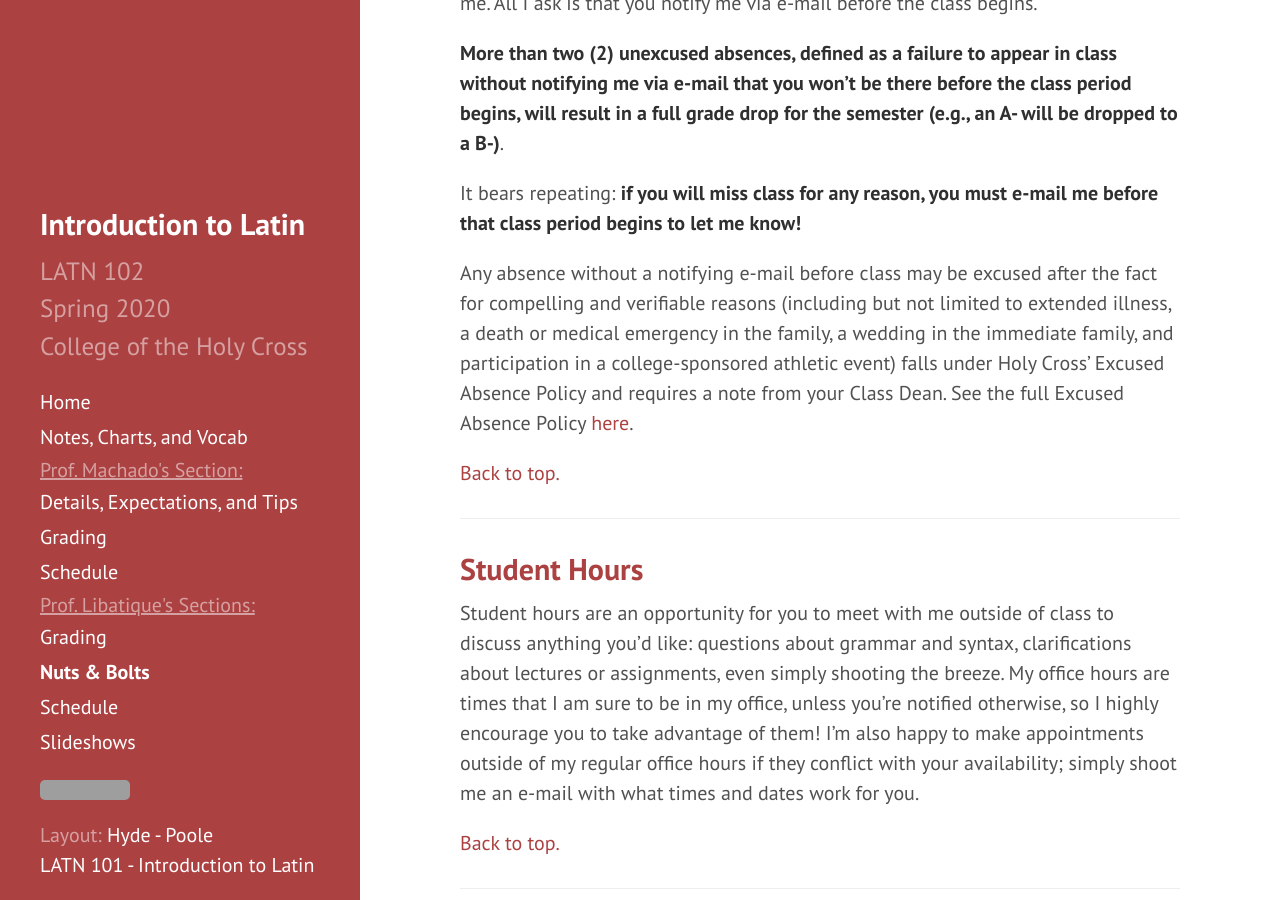
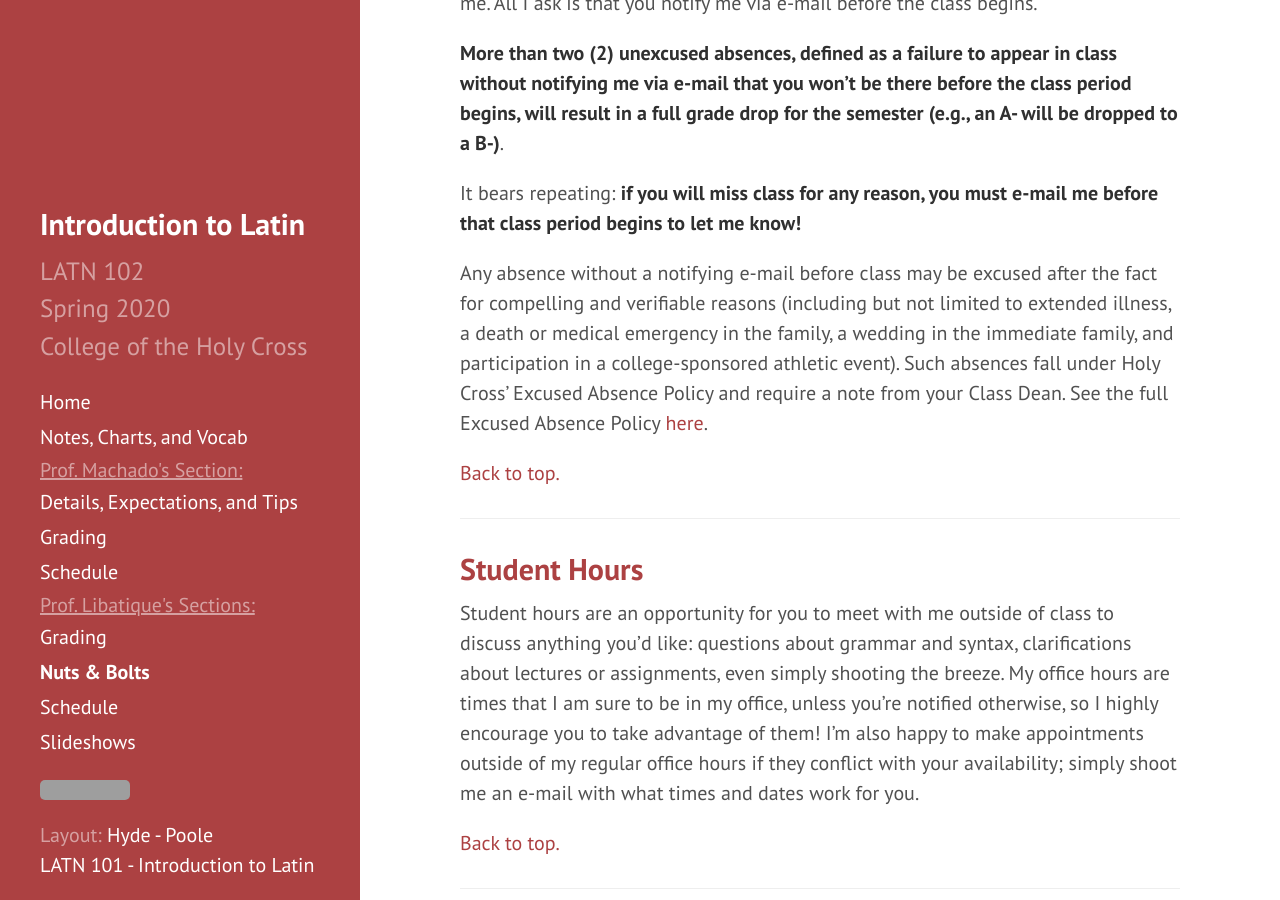
Before and after one commit to DLibatique/LATN102-S20, a Jekyll site: the page built from _pages/nuts-DL.md, in a window 1280 px wide and 900 px high, scrolled down 1353 px. Built offline with Jekyll 4.4.1, drawn with Linux system fonts in a browser that asks for light colours; grey boxes are pictures that could not be loaded.

Commit message:
updated attendance policy

```diff
--- a/_pages/nuts-DL.md
+++ b/_pages/nuts-DL.md
@@ -30,7 +30,7 @@ If you must miss a class meeting for any reason, please inform me as soon as you
 
 It bears repeating: **if you will miss class for any reason, you must e-mail me before that class period begins to let me know!**
 
-Any absence without a notifying e-mail before class may be excused after the fact for compelling and verifiable reasons (including but not limited to extended illness, a death or medical emergency in the family, a wedding in the immediate family, and participation in a college-sponsored athletic event) falls under Holy Cross' Excused Absence Policy and requires a note from your Class Dean. See the full Excused Absence Policy [here](https://catalog.holycross.edu/requirements-policies/academic-policies/#coursepoliciestext).
+Any absence without a notifying e-mail before class may be excused after the fact for compelling and verifiable reasons (including but not limited to extended illness, a death or medical emergency in the family, a wedding in the immediate family, and participation in a college-sponsored athletic event). Such absences fall under Holy Cross' Excused Absence Policy and require a note from your Class Dean. See the full Excused Absence Policy [here](https://catalog.holycross.edu/requirements-policies/academic-policies/#coursepoliciestext).
 
 [Back to top.](#top)
 
```
